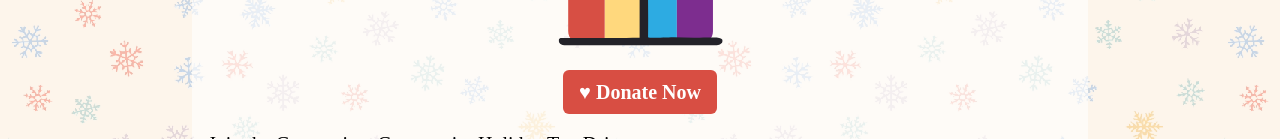
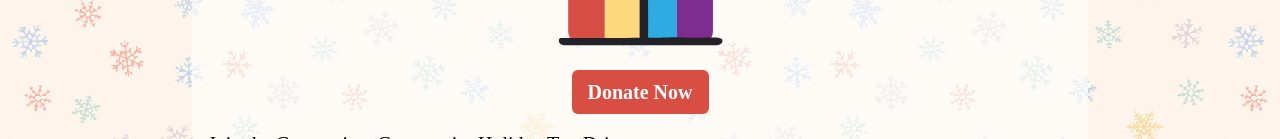
Before and after one commit to IanSkelskey/toy.drive, a React (Create React App) app: page / in a window 1280 px wide. Shown: the part 661-800 px from the top of the page. Built offline with nearby package versions, Linux system fonts and the light colour scheme.

Commit message:
Remove alt code heart

```diff
--- a/src/App.js
+++ b/src/App.js
@@ -37,8 +37,10 @@ function App() {
                 <img className="w-48 rounded-md" src={toyDriveLogo} alt="Toy Drive Logo" />
                 <a
                   href="https://give.connecticutchildrens.org/give/t539713/#!/donation/checkout"
+                  target="_blank"
+                  rel="noreferrer"
                   className="bg-brand-red hover:bg-brand-blue text-white text-xl font-bold py-2 px-4 rounded-md">
-                  ♥ Donate Now
+                  Donate Now
                 </a>
               </div>
 
```
